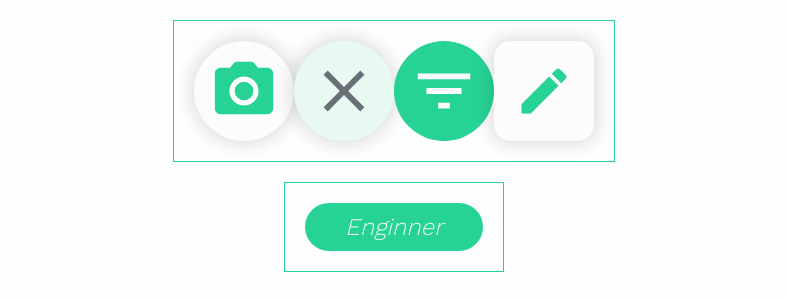
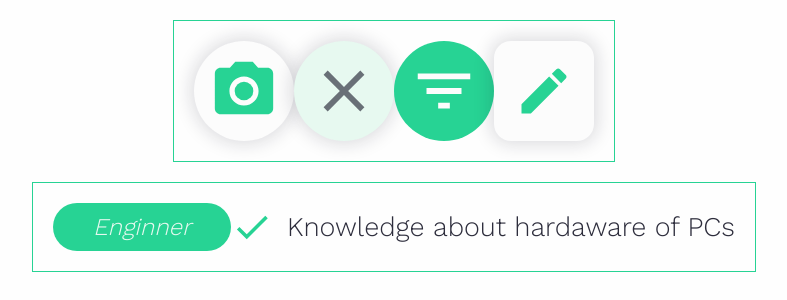
Before and after one commit to platzimaster-wedeal/wefront, a React app: page /draw in a window 1280 px wide. Shown: the top 300 px of the page, without its empty margins (246-1033 px from the left). Built offline with nearby package versions, Linux system fonts and the light colour scheme.

Commit message:
➕ [ADD] requirements component added

```diff
--- /dev/null
+++ b/src/assets/styles/components/Requirements/Requirements.scss
@@ -0,0 +1,22 @@
+@import "../../partials/colors.scss";
+@import "../../partials/fonts.scss";
+@import "../../FontSize.scss";
+@import "../../partials//text.scss";
+
+.requirements__container {
+ display: flex;
+ align-items: center;
+}
+
+p.requirements__container-content {
+  color: $color-black-90;
+  font-weight: 300;
+  font-style: normal;
+  @include font-size(27px);
+ }
+
+.requirements__container-icon {
+ color: $color-primary;
+ margin-right: 14px;
+ @include font-size(42px);
+}
--- /dev/null
+++ b/src/components/Requirements/Requirements.jsx
@@ -0,0 +1,14 @@
+import React from "react";
+import { MdDone } from "react-icons/md";
+import '../../assets/styles/components/Requirements/Requirements.scss'
+
+const Requirements = ({ title }) => {
+ return (
+  <div className="requirements__container">
+   <MdDone className='requirements__container-icon' />
+   <p className='requirements__container-content'>{title}</p>
+  </div>
+ );
+};
+
+export default Requirements;
--- a/src/container/Draw.js
+++ b/src/container/Draw.js
@@ -1,9 +1,10 @@
-import React, { Fragment } from "react";
+import React from "react";
 import { MdCameraAlt, MdClose, MdFilterList, MdModeEdit } from "react-icons/md";
 import SmallButtonCA from "../components/Buttons/SmallButtonCA";
 import SmallButtonSA from "../components/Buttons/SmallButtonSA";
 import ButtonAction from "../components/Buttons/ButtonAction";
 import Label from "../components/Labels/Labels";
+import Requirements from "../components/Requirements/Requirements";
 import "../assets/styles/components/Draw/Draw.scss";
 
 const Draw = () => {
@@ -27,6 +28,7 @@ const Draw = () => {
    </div>
    <div className="andres__components__test container__test">
     <Label name="Enginner" active />
+    <Requirements title="Knowledge about hardaware of PCs" />
    </div>
   </>
  );
```
